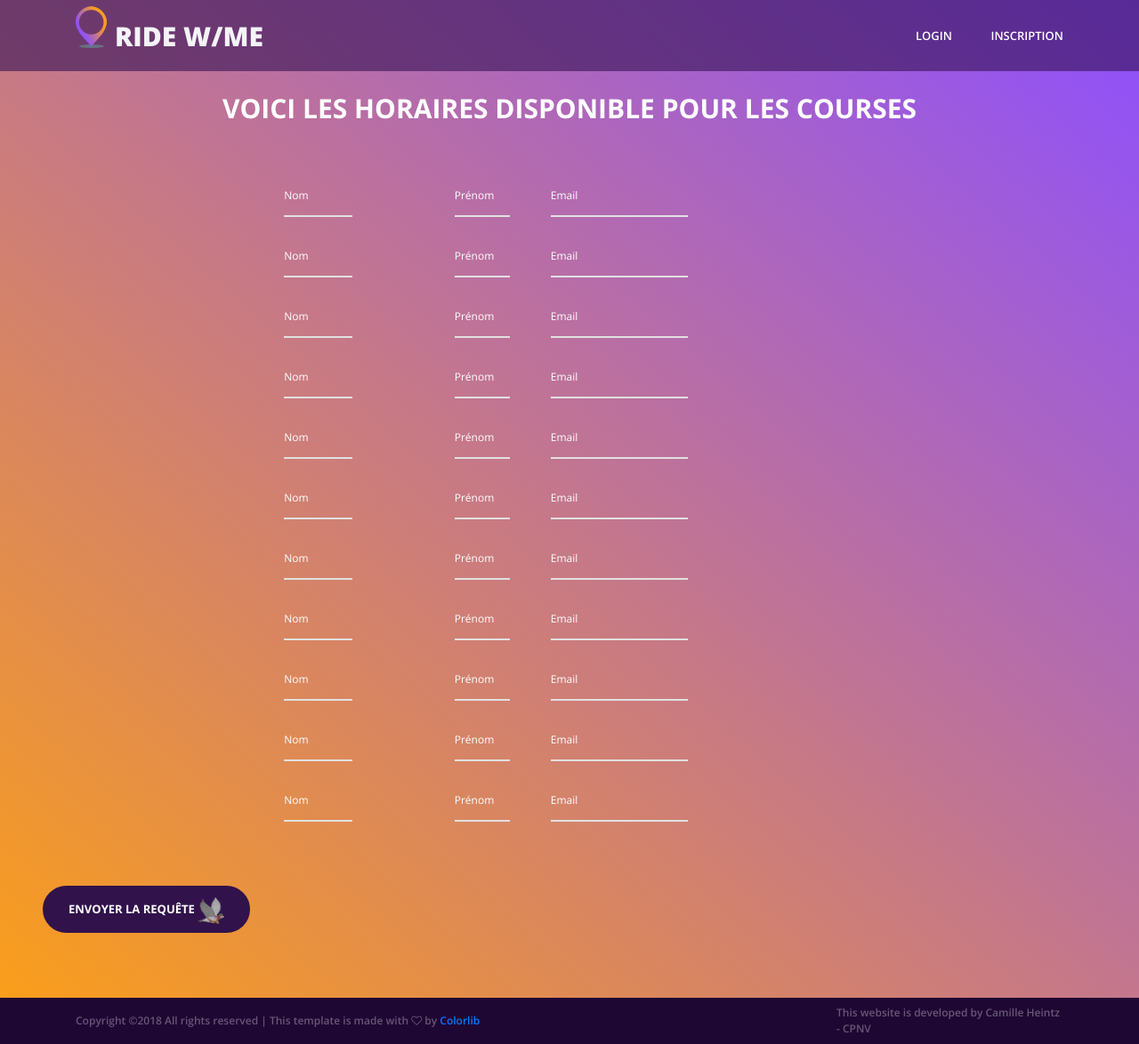
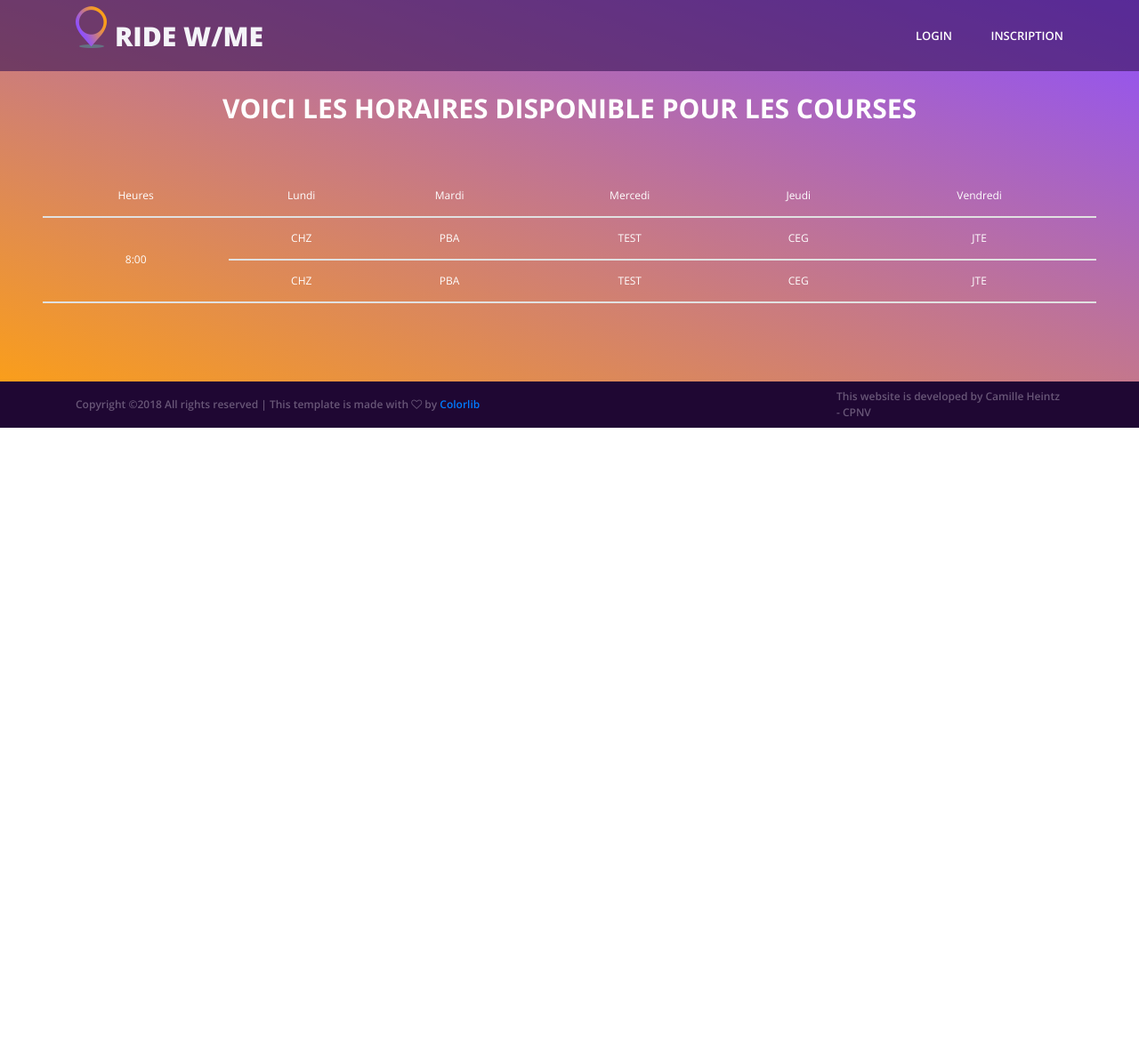
Before and after one commit to CHZ-CPNV/TPI, a PHP site: page /index.php?action=horaire in a window 1280 px wide. Shown: the whole page at 89% size. After the commit the page ends 481 px from the top, so only its background shows below. Run offline with PHP 8.4, Linux system fonts and the light colour scheme; data that the repository does not hold is empty.

Commit message:
Commit du vendredi 25 mai
Page horaire faite, manque les données du CSV

```diff
--- a/Prog/controleur/controleur.php
+++ b/Prog/controleur/controleur.php
@@ -21,14 +21,36 @@ function vueInscription(){
   if (isset($_POST['fEmail']) AND $_POST['fPassword'] == $_POST['fConfirmedpassword'])
 	{
 		   $resultats = inscriptionDone($_POST);
-			 //if($ligne['NbPlace'] < "7") {
+			 //if($ligne['NbPlace'] < "7") { check nbplace car
   }
 	require 'view/inscription.php';
 }
 
 function vueHoraire(){
+	$row=0;
+	ini_set('auto_detect_line_endings', TRUE);
+	if (($file = fopen("C:\Users\Camille.HEINTZ\Documents\TPI\Prog\data\data.csv", "r")) !== FALSE) {
+		fgetcsv($file);
+		while (($dataCSV = fgetcsv($file, 0, ";")) !== FALSE) {
+			$csv[] = $dataCSV;
+			$num = count($csv);
+			echo "data" . $num;
+			for ($i = 0; $i <= $num; $i++){
+				for($j = 0; $j <= 8; $j++){
+					echo $csv[1][$j];
+				}
+			}
+		}
+		//echo implode($csv);
+		//var_dump($csv);
+		// if($csv[0][4] == "Altieri"){
+		// 	echo "bonjour";
+		// }
+		fclose($file);
+	}
 	require 'view/horaire.php';
 }
+
 // Affichage des erreurs
 function erreur($msgErreur){
   require 'view/erreur.php';
--- a/Prog/styles/main_styles.css
+++ b/Prog/styles/main_styles.css
@@ -1753,6 +1753,19 @@ section
 /*********************************
 12. Contact
 *********************************/
+.table_horaire{
+	width: 100%;
+}
+.table_horaire td{
+	height: 48px;
+	font-size: 12px;
+	font-weight: 400;
+	border: none;
+	outline: none;
+	background: transparent;
+	color: #FFFFFF;
+	border-bottom: solid 2px #e1e1e1;
+}
 #pigeonSize{
 	max-height: 30px;
 }
--- a/Prog/view/homepage.php
+++ b/Prog/view/homepage.php
@@ -15,8 +15,8 @@ ob_start();
           <div class="home_slider_content_inner" data-animation-in="flipInX" data-animation-out="animate-out fadeOut">
             <h1>Ride</h1>
             <h1>W/Me</h1>
-            <div class="button home_slider_button"><div class="button_bcg"></div><a href="index.php?action=horaire">Trouver un covoiturage</a></div>
-            <div class="button home_slider_button"><div class="button_bcg"></div><a href="index.php?action=horaire">Proposer un covoiturage</a></div>
+            <div class="button home_slider_button"><div class="button_bcg"></div><a data-id="pilote" href="index.php?action=horaire">Trouver un covoiturage</a></div>
+            <div class="button home_slider_button"><div class="button_bcg"></div><a data-id="passager" href="index.php?action=horaire">Proposer un covoiturage</a></div>
           </div>
         </div>
       </div>
--- a/Prog/view/horaire.php
+++ b/Prog/view/horaire.php
@@ -13,76 +13,85 @@ ob_start();
 				<div class="contact_form_container">
 					<div class="contact_title text-center">Voici les horaires disponible pour les courses</div>
 					<form action="index.php?action=horaire" id="contact_form" class="contact_form text-center" method="post">
-            <table>
+						<?php
+							//echo $csv[0][3];
+						?>
+            <table class="table_horaire">
               <tr>
-                <td>8:00value="<?=$ligne['NumAbris'];?>"</td>
-                <td><input type="text" class="contact_form_name input_field" placeholder="Nom" required="required" name="fNom" data-error="Name est requis."></td>
-                <td><input type="text" class="contact_form_prenom input_field" placeholder="Prénom" required="required" name="fPrenom" data-error="Prénom est requis."></td>
-                <td><input type="text" class="contact_form_email input_field" placeholder="Email" required="required" name="fEmail" data-error="Email est plus que requis."></td>
+                <td>Heures</td>
+                <td colspan=3>Lundi</td>
+                <td colspan=3>Mardi</td>
+								<td colspan=3>Mercedi</td>
+								<td colspan=3>Jeudi</td>
+								<td colspan=3>Vendredi</td>
               </tr>
-              <tr>
+							<tr>
+								<td rowspan="2">8:00</td>
+								<td></td>
+								<td>CHZ</td>
+								<td></td>
+								<td></td>
+								<td>PBA</td>
+								<td></td>
+								<td></td>
+								<td>TEST</td>
+								<td></td>
+								<td></td>
+								<td>CEG</td>
+								<td></td>
+								<td></td>
+								<td>JTE</td>
+								<td></td>
+							</tr>
+							<tr>
+								<td></td>
+								<td>CHZ</td>
+								<td></td>
+								<td></td>
+								<td>PBA</td>
+								<td></td>
+								<td></td>
+								<td>TEST</td>
+								<td></td>
+								<td></td>
+								<td>CEG</td>
+								<td></td>
+								<td></td>
+								<td>JTE</td>
+								<td></td>
+							</tr>
+
+
+              <!-- <tr>
                 <td>8:45</td>
-                <td><input type="text" class="contact_form_name input_field" placeholder="Nom" required="required" name="fNom" data-error="Name est requis."></td>
-                <td><input type="text" class="contact_form_prenom input_field" placeholder="Prénom" required="required" name="fPrenom" data-error="Prénom est requis."></td>
-                <td><input type="text" class="contact_form_email input_field" placeholder="Email" required="required" name="fEmail" data-error="Email est plus que requis."></td>
               </tr>
               <tr>
                 <td>9:35</td>
-                <td><input type="text" class="contact_form_name input_field" placeholder="Nom" required="required" name="fNom" data-error="Name est requis."></td>
-                <td><input type="text" class="contact_form_prenom input_field" placeholder="Prénom" required="required" name="fPrenom" data-error="Prénom est requis."></td>
-                <td><input type="mail" class="contact_form_email input_field" placeholder="Email" required="required" name="fEmail" data-error="Email est plus que requis."></td>
               </tr>
               <tr>
                 <td>10:35</td>
-                <td><input type="text" class="contact_form_name input_field" placeholder="Nom" required="required" name="fNom" data-error="Name est requis."></td>
-                <td><input type="text" class="contact_form_prenom input_field" placeholder="Prénom" required="required" name="fPrenom" data-error="Prénom est requis."></td>
-                <td><input type="mail" class="contact_form_email input_field" placeholder="Email" required="required" name="fEmail" data-error="Email est plus que requis."></td>
               </tr>
               <tr>
                 <td>11:25</td>
-                <td><input type="text" class="contact_form_name input_field" placeholder="Nom" required="required" name="fNom" data-error="Name est requis."></td>
-                <td><input type="text" class="contact_form_prenom input_field" placeholder="Prénom" required="required" name="fPrenom" data-error="Prénom est requis."></td>
-                <td><input type="mail" class="contact_form_email input_field" placeholder="Email" required="required" name="fEmail" data-error="Email est plus que requis."></td>
               </tr>
               <tr>
                 <td>12:15</td>
-                <td><input type="text" class="contact_form_name input_field" placeholder="Nom" required="required" name="fNom" data-error="Name est requis."></td>
-                <td><input type="text" class="contact_form_prenom input_field" placeholder="Prénom" required="required" name="fPrenom" data-error="Prénom est requis."></td>
-                <td><input type="mail" class="contact_form_email input_field" placeholder="Email" required="required" name="fEmail" data-error="Email est plus que requis."></td>
               </tr>
               <tr>
                 <td>13:30</td>
-                <td><input type="text" class="contact_form_name input_field" placeholder="Nom" required="required" name="fNom" data-error="Name est requis."></td>
-                <td><input type="text" class="contact_form_prenom input_field" placeholder="Prénom" required="required" name="fPrenom" data-error="Prénom est requis."></td>
-                <td><input type="mail" class="contact_form_email input_field" placeholder="Email" required="required" name="fEmail" data-error="Email est plus que requis."></td>
               </tr>
               <tr>
                 <td>14:15</td>
-                <td><input type="text" class="contact_form_name input_field" placeholder="Nom" required="required" name="fNom" data-error="Name est requis."></td>
-                <td><input type="text" class="contact_form_prenom input_field" placeholder="Prénom" required="required" name="fPrenom" data-error="Prénom est requis."></td>
-                <td><input type="mail" class="contact_form_email input_field" placeholder="Email" required="required" name="fEmail" data-error="Email est plus que requis."></td>
               </tr>
               <tr>
                 <td>15:20</td>
-                <td><input type="text" class="contact_form_name input_field" placeholder="Nom" required="required" name="fNom" data-error="Name est requis."></td>
-                <td><input type="text" class="contact_form_prenom input_field" placeholder="Prénom" required="required" name="fPrenom" data-error="Prénom est requis."></td>
-                <td><input type="mail" class="contact_form_email input_field" placeholder="Email" required="required" name="fEmail" data-error="Email est plus que requis."></td>
               </tr>
               <tr>
                 <td>16:05</td>
-                <td><input type="text" class="contact_form_name input_field" placeholder="Nom" required="required" name="fNom" data-error="Name est requis."></td>
-                <td><input type="text" class="contact_form_prenom input_field" placeholder="Prénom" required="required" name="fPrenom" data-error="Prénom est requis."></td>
-                <td><input type="mail" class="contact_form_email input_field" placeholder="Email" required="required" name="fEmail" data-error="Email est plus que requis."></td>
               </tr>
               <tr>
                 <td>16:55</td>
-                <td><input type="text" class="contact_form_name input_field" placeholder="Nom" required="required" name="fNom" data-error="Name est requis."></td>
-                <td><input type="text" class="contact_form_prenom input_field" placeholder="Prénom" required="required" name="fPrenom" data-error="Prénom est requis."></td>
-                <td><input type="mail" class="contact_form_email input_field" placeholder="Email" required="required" name="fEmail" data-error="Email est plus que requis."></td>
-              </tr>
-              <tr>
-                <td><button type="submit" id="form_submit_button" class="form_submit_button button trans_200">Envoyer la requête <img id="pigeonSize" src="images/pigeonInscription.png" alt=""></button></td>
-              </tr>
+              </tr> -->
             </table>
 					</form>
 				</div>
```
Also changed, not shown: Prog/data/data.csv (added), Prog/data/tpi.sql (renamed from Prog/tpi.sql), 5 other files.
